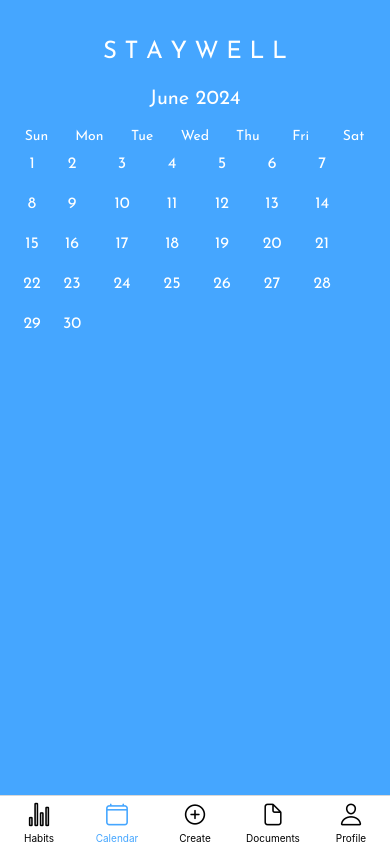
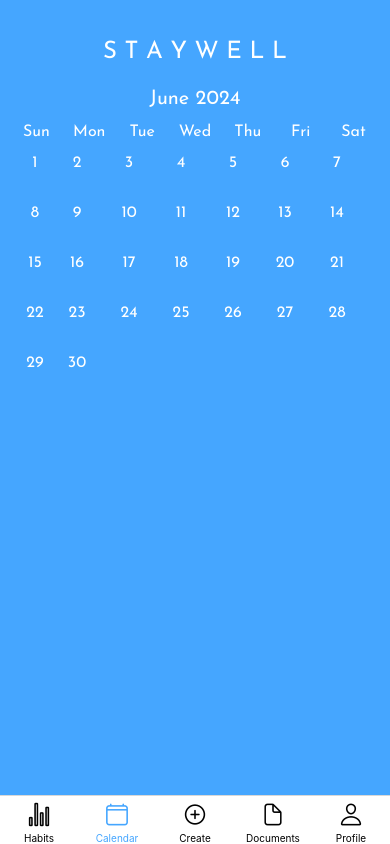
Before and after one commit to danielleellis/StayWell-Medical-Tracker-Application, a React Native app: screen /Dashboard in a window 390 px wide. Built offline with nearby package versions, Linux system fonts and the light colour scheme.

Commit message:
Alignment adjustments

```diff
--- a/src/(tabs)/Calendar.tsx
+++ b/src/(tabs)/Calendar.tsx
@@ -112,20 +112,17 @@
     fontFamily: fonts.regular,
   },
   calendarContainer: {
-    marginTop: 20,
-    paddingHorizontal: 10,
+    marginTop: 5,
   },
   daysOfWeekContainer: {
     flexDirection: "row",
     justifyContent: "space-evenly",
-    marginLeft: 8,
-    marginRight: 8,
+    margin: 10,
   },
   dayOfWeek: {
     fontFamily: fonts.regular,
-    fontSize: 14,
+    fontSize: 16,
     color: colors.white,
-    width: 40,
     textAlign: "center",
   },
   daysContainer: {
@@ -133,16 +130,16 @@
     flexWrap: "wrap",
   },
   dayContainer: {
-    width: 40,
-    height: 40,
-    justifyContent: "center",
-    alignItems: "center",
+    width: 42,
+    height: 45,
+    marginTop: 5,
   },
   day: {
     fontFamily: fonts.regular,
     fontSize: 16,
     color: colors.white,
     textAlign: "center",
+    marginLeft: 8,
   },
 });
 
```
